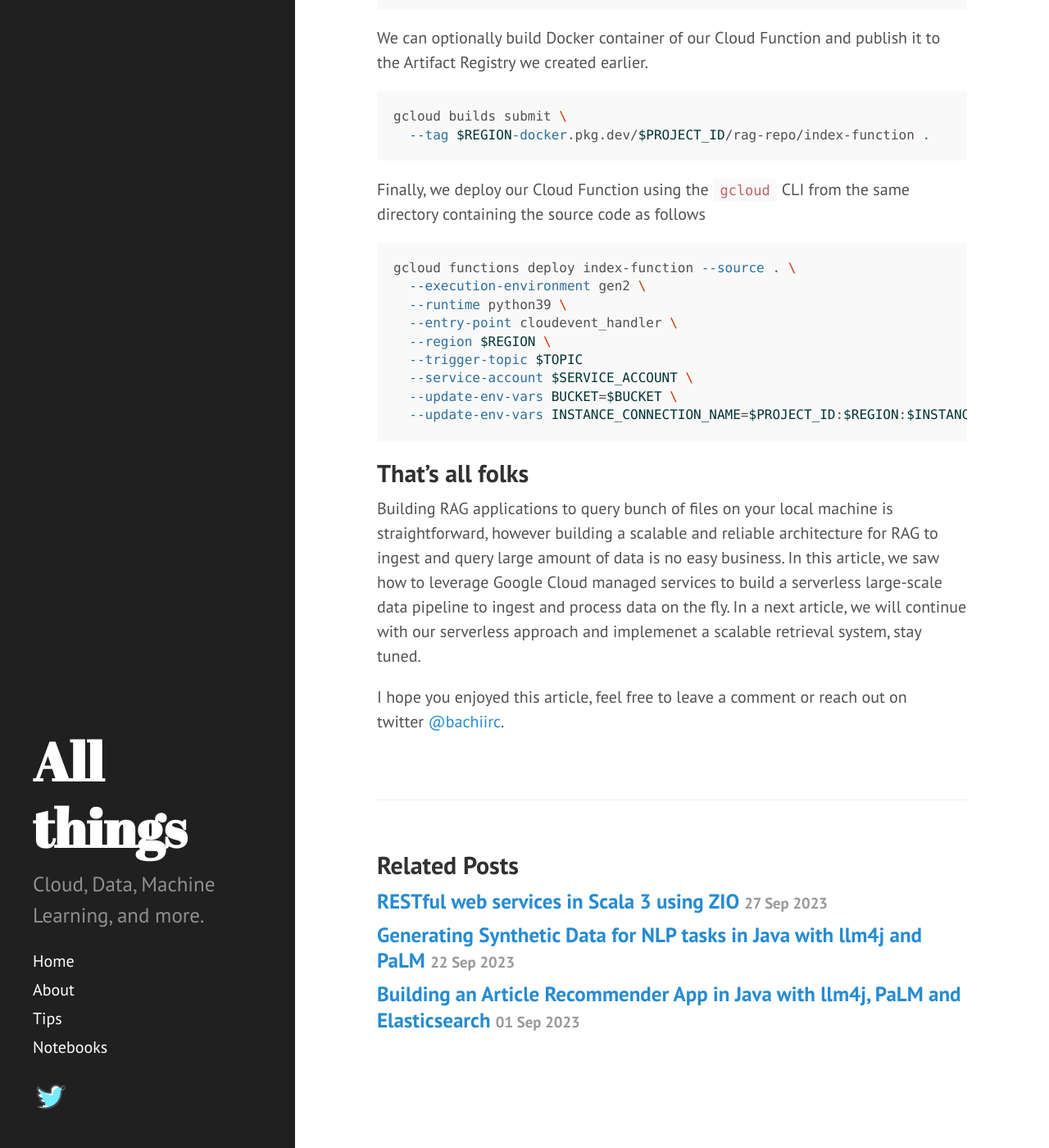
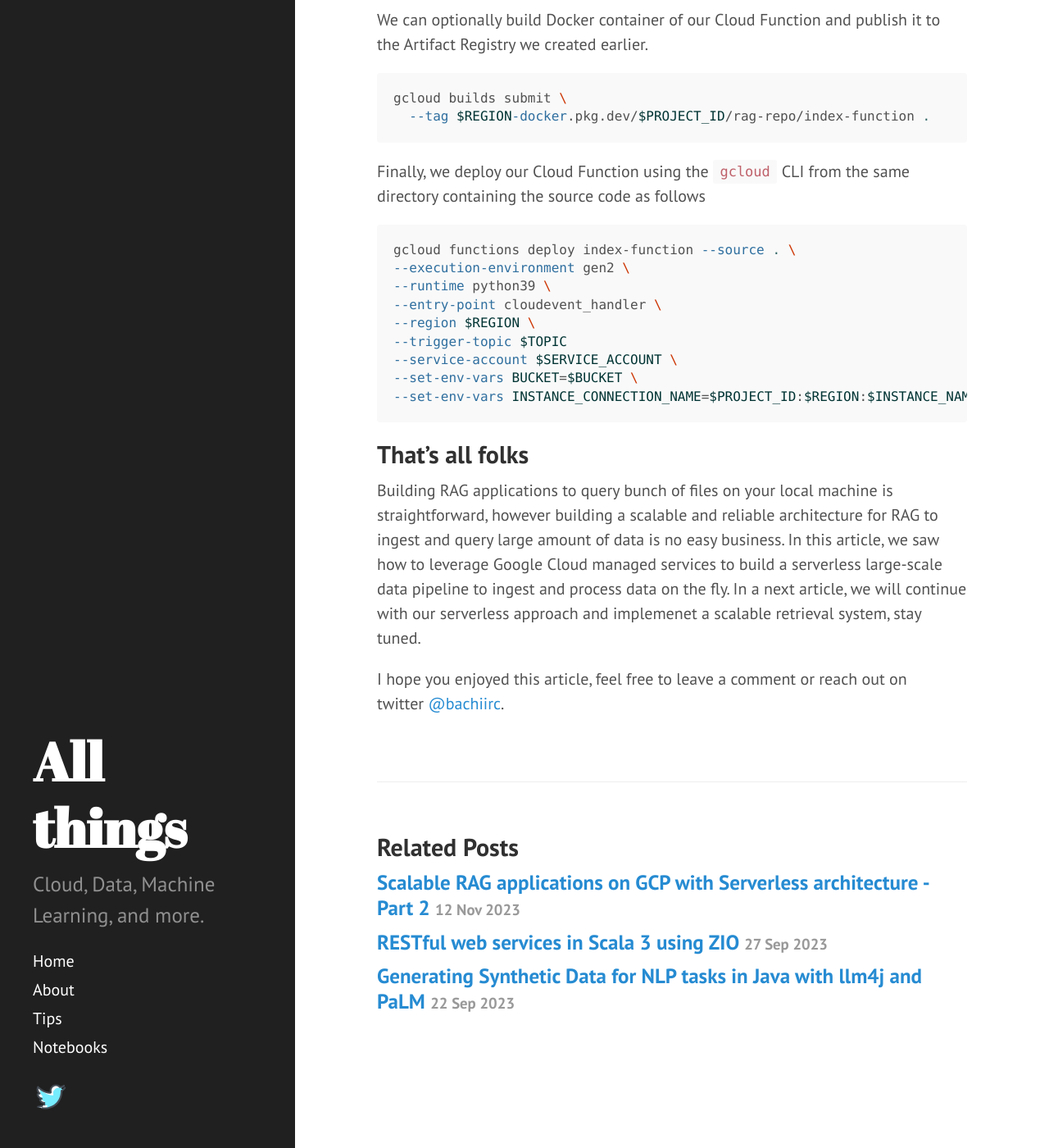
Before and after one commit to dzlab/dzlab.github.io, a Jekyll site: the page built from _posts/2023-10-01-gcp_serverless_rag-i.md, in a window 1280 px wide and 1400 px high, scrolled down 9255 px. Shown: the whole window at 82% size. Built offline with Jekyll 4.4.1, drawn with Linux system fonts in a browser that asks for light colours; nearby versions of some CDN libraries; a script that is not in the unit is left out; the table of contents is made by our own code; some of the changed lines change nothing that is shown; some of the changed text lies outside the part shown.

Commit message:
[gcp] serverless rag - part ii (#30)
* [gcp] serverless rag - part ii

* complete article

* change date

* added links to external resources

````diff
--- a/_posts/2023-10-01-gcp_serverless_rag-i.md
+++ b/_posts/2023-10-01-gcp_serverless_rag-i.md
@@ -208,7 +208,6 @@
 This helper function uses the [Cloud SQL Python Connector](https://cloud.google.com/sql/docs/postgres/samples/cloud-sql-postgres-sqlalchemy-connect-connector) to connect to the Cloud SQL from our Cloud Function. Then makes sure the `pgvector` extension is loaded and the target embeddings table is created. Finally, writes the chunks with their embeddings into Cloud SQL.
 
 ```python
-# Save the Pandas dataframe in a PostgreSQL table.
 import os
 import asyncio
 import asyncpg
@@ -308,14 +307,14 @@
 
 ```shell
 gcloud functions deploy index-function --source . \
-  --execution-environment gen2 \
-  --runtime python39 \
-  --entry-point cloudevent_handler \
-  --region $REGION \
-  --trigger-topic $TOPIC
-  --service-account $SERVICE_ACCOUNT \
-  --update-env-vars BUCKET=$BUCKET \
-  --update-env-vars INSTANCE_CONNECTION_NAME=$PROJECT_ID:$REGION:$INSTANCE_NAME
+--execution-environment gen2 \
+--runtime python39 \
+--entry-point cloudevent_handler \
+--region $REGION \
+--trigger-topic $TOPIC
+--service-account $SERVICE_ACCOUNT \
+--set-env-vars BUCKET=$BUCKET \
+--set-env-vars INSTANCE_CONNECTION_NAME=$PROJECT_ID:$REGION:$INSTANCE_NAME
 ```
 
 
--- /dev/null
+++ b/_posts/2023-11-12-gcp_serverless_rag-ii.md
@@ -0,0 +1,160 @@
+---
+layout: post
+comments: true
+title: Scalable RAG applications on GCP with Serverless architecture - Part 2
+excerpt: Learn how to deploy a scalable Retrieval augmented generation (RAG) applications on GCP with a Serverless architecture
+tags: [ai,gcp,genai]
+toc: true
+img_excerpt:
+---
+
+![GCP Serverless RAG architecture]({{ "/assets/2023/10/20231001-gcp-serverless-rag.svg" | absolute_url }})
+
+In a [previous article]({{ "2023/10/01/gcp_serverless_rag-i/" }}), we built a serverless data pipeline to make an entire dataset searchable using simple English. In this second part, we will build a query anwering pipeline as represented by the Steps 7 to 10 in the diagram above. We will leverage **pgvector** Cosine search operator to filter documents from our dataset and **Vertex AI** with **LangChain** to generate a final answer based on the selected subset of documents.
+
+## Serverless Query Answering
+In this section, we define a set of helper functions to implement each component of the Query Answering pipeline in the `lib.py` file.
+
+Let's first define the dependencies in a `requirements.txt` file
+
+```
+cloudevents
+functions_framework=3.*
+asyncio==3.4.3
+asyncpg==0.27.0
+cloud-sql-python-connector["asyncpg"]==1.2.3
+pgvector==0.1.8
+langchain==0.0.196
+transformers==4.30.1
+google-cloud-aiplatform==1.26.0
+google-cloud-storage
+```
+
+### Embed the query
+
+Next, we define a helper function to generate the vector embedding for the user query.
+
+```python
+from langchain.embeddings import VertexAIEmbeddings
+
+# Generate embedding for the user query
+def embed_query(user_query):
+    embeddings_service = VertexAIEmbeddings()
+    return embeddings_service.embed_query([user_query])
+```
+
+> To learn more about using **Vertex AI** for retrieval check the following [article](https://cloud.google.com/blog/products/databases/using-pgvector-llms-and-langchain-with-google-cloud-databases/)
+
+### Retrive the documents
+
+To filter documents from our dataset we use the pgvector cosine similarity search operator. The following helper function establish a connection to PostgreSQL and then submits a retrieval query that uses the Cosine operator `<=>`:
+
+
+```python
+import os
+import asyncio
+import asyncpg
+from google.cloud.sql.connector import Connector
+
+# Cloud SQL instance connection name
+db_host = os.environ["INSTANCE_CONNECTION_NAME"]  # e.g. project:region:instance
+db_user = os.environ["DB_USER"]  # e.g. 'my-db-user'
+db_pass = os.environ["DB_PASS"]  # e.g. 'my-db-password'
+db_name = os.environ["DB_NAME"]  # e.g. 'my-database'
+ip_type = IPTypes.PRIVATE if os.environ.get("PRIVATE_IP") else IPTypes.PUBLIC
+
+# Find the documents most closely related to the input query.
+def retrieve(query_embedding, similarity_threshold=0.8, num_matches=3):
+    loop = asyncio.get_running_loop()
+    async with Connector(loop=loop) as connector:
+        # Create connection to Cloud SQL database
+        conn: asyncpg.Connection = await connector.connect_async(
+            db_host,
+            "asyncpg",
+            user=db_user,
+            password=db_pass,
+            db=db_name,
+            ip_type=ip_type,
+        )
+
+        # Use cosine similarity search to find documents
+        results = await conn.fetch("""
+            SELECT content
+            FROM document_embeddings
+            WHERE 1 - (embedding <=> $1) > $2
+            LIMIT $3
+            """,
+            query_embedding, similarity_threshold, num_matches)
+        await conn.close()
+
+  return results
+```
+
+### Answer user query
+Next, we use **LangChain** to answer the user query. After filtering documents from the dataset to only relevant ones using `pgvector`, the next step is to add them to the prompt input for the VertexAI LLM model and to ask the model to answer the user query. This is simply done with LangChain's Question Answering Chain as follows:
+
+```python
+from langchain.chains.qa_with_sources import load_qa_with_sources_chain
+from langchain.docstore.document import Document
+from langchain.llms import VertexAI
+
+def qa(matches, question):
+    llm = VertexAI()
+    chain = load_qa_with_sources_chain(llm)
+    documents = [Document(page_content=text) for text in matches]
+    inputs = {"input_documents": documents, "question": question}
+    outputs = chain(inputs, return_only_outputs=True)["output_text"]
+    return outputs
+```
+
+> To learn more about using **LangChain** for Question Answering check the following [article](https://dzlab.github.io/2023/01/02/prompt-langchain/)
+
+### All together
+Finally, we create a simple Flask based API to answer user queries. Upon receiving a user request with a question, we embed the question, use the embeddings to filter out non relevant documents, then pass the selected documents along with the user query to an LLM to generate a response.
+
+```python
+import os
+from flask import Flask, request
+from lib import embed_query, retrieve, qa
+
+@app.route('/answer', methods= ['POST'])
+def answer():
+    # Get the user query
+    user_query = request.data
+    # Embed user query
+    embed_query(user_query)
+    # Retrieve similar documents
+    matches = retrieve(query_embedding)
+    # Answer the query given found matches
+    response = qa(matches, user_query)
+    return response
+
+if __name__ == "__main__":
+    app.run(port=8000, host='0.0.0.0', debug=True)
+```
+
+
+## Deploy to Cloud Function
+Finnally, we can package everything and deploy it to GCP. We will use Cloud Run to deloy our function as follows:
+
+```shell
+gcloud run deploy qa-function \
+--source . \
+--execution-environment gen2 \
+--service-account fs-identity \
+--set-env-vars INSTANCE_CONNECTION_NAME=$PROJECT_ID:$REGION:$INSTANCE_NAME
+--allow-unauthenticated
+```
+
+After deployment finishes, we can test it with the following `curl`
+
+```shell
+curl -X POST -H "Content-Type: text/plain" \
+-d "Tell me a joke" \
+  https://my-service-abcdef-uc.a.run.app
+```
+
+## That's all folks
+In a previous article, we saw how to leverage Google Cloud managed services to build a serverless large-scale data pipeline to ingest and embed documents. In this article, we implemented a scalable retrieval system on top of the previously indexed documents with **Vertex AI** and **Cloud SQL for Postgres**.
+
+I hope you enjoyed this article, feel free to leave a comment or reach out on twitter [@bachiirc](https://twitter.com/bachiirc).
````
